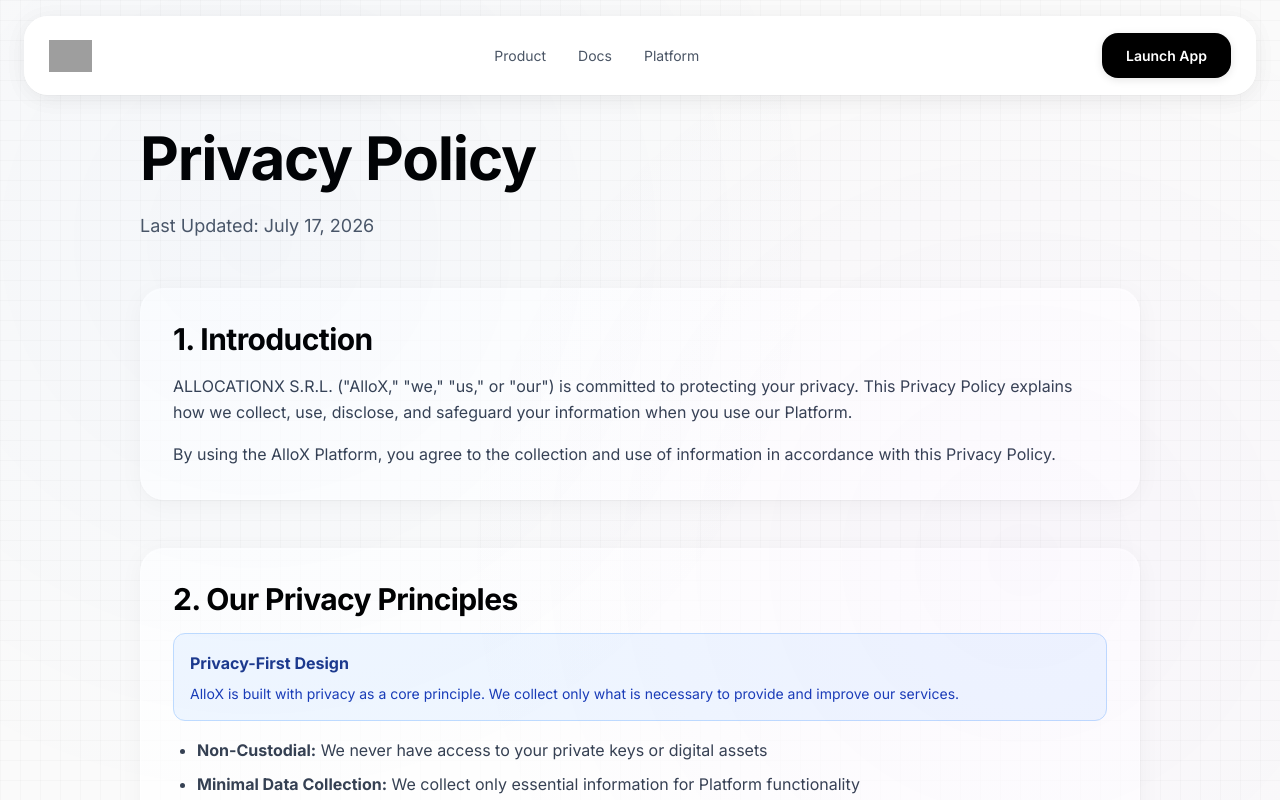
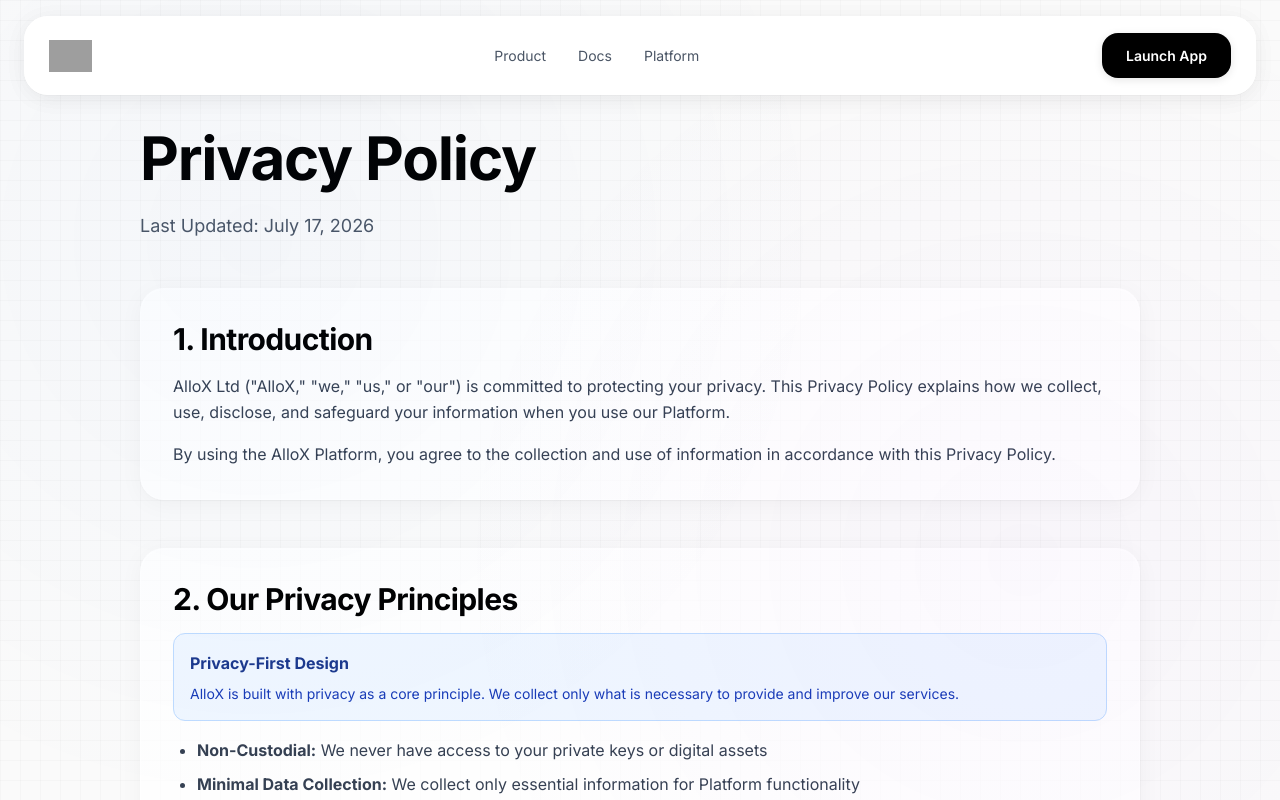
Before and after one commit to AlloX-ai/AlloX, a React (Vite) app: page /privacy in a window 1280 px wide. Shown: the top 800 px of the page. Built offline with nearby package versions, Linux system fonts and the light colour scheme; grey boxes are pictures that could not be loaded.

Commit message:
updated terms

```diff
--- a/src/pages/PrivacyPage.tsx
+++ b/src/pages/PrivacyPage.tsx
@@ -26,7 +26,7 @@
               <h2 className="text-3xl font-bold mb-4">1. Introduction</h2>
               <div className="space-y-4 text-gray-700 leading-relaxed">
                 <p>
-                  ALLOCATIONX S.R.L. ("AlloX," "we," "us," or "our") is committed to protecting your privacy. This Privacy Policy explains how we collect, use, disclose, and safeguard your information when you use our Platform.
+                  AlloX Ltd ("AlloX," "we," "us," or "our") is committed to protecting your privacy. This Privacy Policy explains how we collect, use, disclose, and safeguard your information when you use our Platform.
                 </p>
                 <p>
                   By using the AlloX Platform, you agree to the collection and use of information in accordance with this Privacy Policy.
@@ -439,7 +439,7 @@
                   If you have questions, concerns, or requests regarding this Privacy Policy or our data practices, please contact us:
                 </p>
                 <div className="bg-gray-50 border border-gray-200 rounded-xl p-4">
-                  <p className="font-medium mb-2">ALLOCATIONX S.R.L.</p>
+                  <p className="font-medium mb-2">AlloX Ltd.</p>
                   <p className="text-sm">
                     <strong>General Contact:</strong> contact@allox.ai<br />
                     <strong>Website:</strong> allox.ai
--- a/src/pages/TermsPage.tsx
+++ b/src/pages/TermsPage.tsx
@@ -24,7 +24,7 @@
               <h2 className="text-3xl font-bold mb-4">1. Introduction</h2>
               <div className="space-y-4 text-gray-700 leading-relaxed">
                 <p>
-                  Welcome to AlloX. These Terms of Service ("Terms") govern your access to and use of the AlloX platform, including our website, applications, and services (collectively, the "Platform"). The Platform is operated by ALLOCATIONX S.R.L. ("AlloX," "we," "us," or "our").
+                  Welcome to AlloX. These Terms of Service ("Terms") govern your access to and use of the AlloX platform, including our website, applications, and services (collectively, the "Platform"). The Platform is operated by AlloX Ltd ("AlloX," "we," "us," or "our").
                 </p>
                 <p>
                   By accessing or using the Platform, you agree to be bound by these Terms. If you do not agree to these Terms, you may not access or use the Platform.
@@ -183,7 +183,7 @@
               <h2 className="text-3xl font-bold mb-4">9. Intellectual Property</h2>
               <div className="space-y-4 text-gray-700 leading-relaxed">
                 <p>
-                  The Platform, including all content, features, functionality, AI algorithms, and design, is owned by ALLOCATIONX S.R.L. and protected by intellectual property laws.
+                  The Platform, including all content, features, functionality, AI algorithms, and design, is owned by AlloX Ltd and protected by intellectual property laws.
                 </p>
                 <p>
                   You may not copy, modify, distribute, sell, or lease any part of the Platform without our explicit written permission.
@@ -297,7 +297,7 @@
               <h2 className="text-3xl font-bold mb-4">16. Governing Law</h2>
               <div className="space-y-4 text-gray-700 leading-relaxed">
                 <p>
-                  These Terms shall be governed by and construed in accordance with the laws of the jurisdiction where ALLOCATIONX S.R.L. is organized, without regard to conflict of law principles.
+                  These Terms shall be governed by and construed in accordance with the laws of the jurisdiction where AlloX Ltd is organized, without regard to conflict of law principles.
                 </p>
               </div>
             </section>
```
